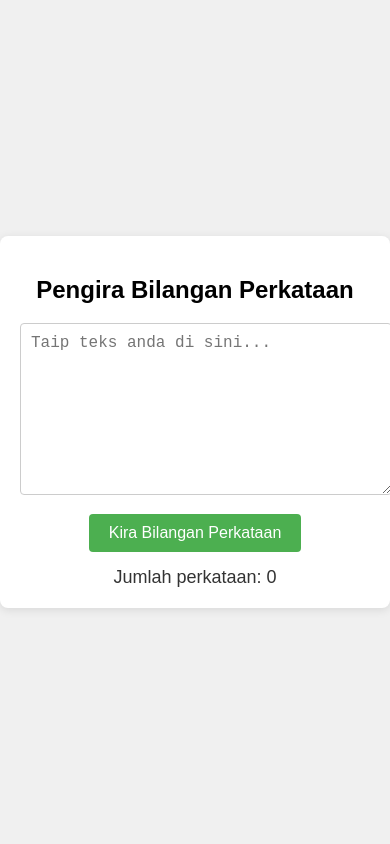
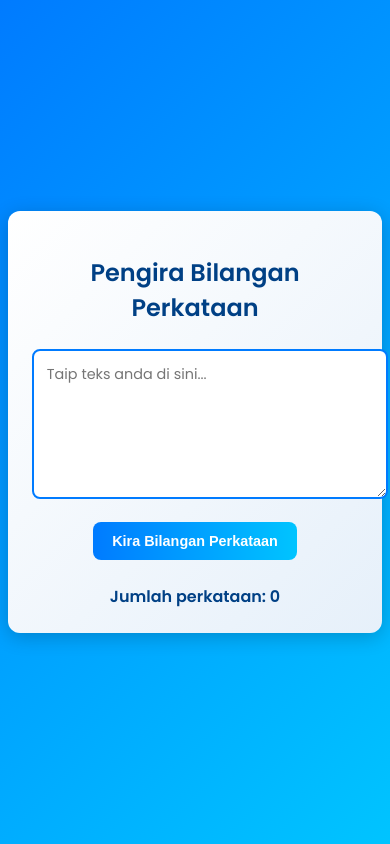
Before and after one commit to Aqiliman2010/Web-zul, a plain HTML site: page index.html in a window 390 px wide. Drawn offline with Linux system fonts and the light colour scheme.

Commit message:
Update index.html

```diff
--- a/index.html
+++ b/index.html
@@ -4,51 +4,97 @@
     <meta charset="UTF-8">
     <meta name="viewport" content="width=device-width, initial-scale=1.0">
     <title>Pengira Bilangan Perkataan</title>
+    <link href="https://fonts.googleapis.com/css2?family=Poppins:wght@400;600&display=swap" rel="stylesheet">
     <style>
         body {
-            font-family: Arial, sans-serif;
+            font-family: 'Poppins', Arial, sans-serif;
             display: flex;
             justify-content: center;
             align-items: center;
-            height: 100vh;
+            min-height: 100vh;
             margin: 0;
-            background-color: #f0f0f0;
+            background: linear-gradient(135deg, #007BFF, #00C4FF);
+            overflow-x: hidden;
         }
         .container {
-            background-color: white;
-            padding: 20px;
-            border-radius: 8px;
-            box-shadow: 0 2px 10px rgba(0, 0, 0, 0.1);
+            background: linear-gradient(135deg, #ffffff, #e6f0fa);
+            padding: 2rem;
+            border-radius: 12px;
+            box-shadow: 0 4px 20px rgba(0, 0, 0, 0.2);
             text-align: center;
-            width: 100%;
-            max-width: 500px;
+            width: 90%;
+            max-width: 600px;
+            margin: 1rem;
+        }
+        h2 {
+            color: #004085;
+            font-weight: 600;
+            margin-bottom: 1.5rem;
+            font-size: 1.8rem;
         }
         textarea {
             width: 100%;
             height: 150px;
-            padding: 10px;
-            margin-bottom: 15px;
-            border: 1px solid #ccc;
-            border-radius: 4px;
+            padding: 0.8rem;
+            margin-bottom: 1rem;
+            border: 2px solid #007BFF;
+            border-radius: 8px;
             resize: vertical;
-            font-size: 16px;
+            font-size: 1rem;
+            font-family: 'Poppins', sans-serif;
+            transition: border-color 0.3s ease;
+        }
+        textarea:focus {
+            outline: none;
+            border-color: #00C4FF;
+            box-shadow: 0 0 8px rgba(0, 123, 255, 0.3);
         }
         button {
-            padding: 10px 20px;
-            background-color: #4CAF50;
+            padding: 0.8rem 1.5rem;
+            background: linear-gradient(90deg, #007BFF, #00C4FF);
             color: white;
             border: none;
-            border-radius: 4px;
+            border-radius: 8px;
             cursor: pointer;
-            font-size: 16px;
+            font-size: 1rem;
+            font-weight: 600;
+            transition: transform 0.2s ease, box-shadow 0.2s ease;
         }
         button:hover {
-            background-color: #45a049;
+            transform: translateY(-2px);
+            box-shadow: 0 4px 10px rgba(0, 123, 255, 0.4);
         }
         #keputusan {
-            margin-top: 15px;
-            font-size: 18px;
-            color: #333;
+            margin-top: 1.5rem;
+            font-size: 1.2rem;
+            color: #004085;
+            font-weight: 600;
+            opacity: 0;
+            animation: fadeIn 0.5s forwards;
+        }
+        @keyframes fadeIn {
+            to { opacity: 1; }
+        }
+        /* Responsif untuk mudah alih */
+        @media (max-width: 600px) {
+            .container {
+                padding: 1.5rem;
+                margin: 0.5rem;
+            }
+            h2 {
+                font-size: 1.5rem;
+            }
+            textarea {
+                font-size: 0.9rem;
+                height: 120px;
+            }
+            button {
+                font-size: 0.9rem;
+                padding: 0.7rem 1.2rem;
+            }
+            #keputusan {
+                font-size: 1rem;
+            }
         }
     </style>
 </head>
@@ -63,15 +109,18 @@
     <script>
         function kiraPerkataan() {
             const teks = document.getElementById('inputTeks').value;
+            console.log('Teks input:', teks); // Log untuk debug
             if (!teks.trim()) {
                 document.getElementById('keputusan').textContent = `Jumlah perkataan: 0`;
+                console.log('Teks kosong, keputusan: 0');
                 return;
             }
 
-            // Senarai perkataan gabungan dan kata ganda (contoh terhad)
+            // Senarai perkataan gabungan, kata ganda, dan kata nama khas
             const perkataanGabungan = [
                 'orang ramai', 'kereta api', 'kamera video', 'bunga api', 'mata hari',
-                'kuala lumpur', 'pulau pinang', 'dewan bahasa', 'taman bunga'
+                'kuala lumpur', 'pulau pinang', 'dewan bahasa', 'taman bunga',
+                'sekolah menengah kebangsaan amirul ihsan'
             ];
             const kataGanda = [
                 'bunga-bunga', 'lalu-lalang', 'sayur-sayuran', 'kupu-kupu', 'rama-rama'
@@ -79,6 +128,7 @@
 
             // Pisahkan teks kepada perkataan
             let perkataan = teks.trim().split(/\s+/).filter(kata => kata.length > 0);
+            console.log('Senarai perkataan awal:', perkataan); // Log untuk debug
 
             // Fungsi untuk semak sama ada frasa adalah perkataan gabungan
             function adalahPerkataanGabungan(frasa) {
@@ -90,28 +140,65 @@
                 return kataGanda.includes(kata.toLowerCase());
             }
 
-            // Gabungkan perkataan gabungan
+            // Fungsi untuk mengenal pasti kata nama khas
+            function cubaKenalPastiKataNamaKhas(perkataan, startIndex) {
+                // Cuba frasa sehingga 5 perkataan
+                for (let len = 5; len >= 2; len--) {
+                    if (startIndex + len <= perkataan.length) {
+                        const frasa = perkataan.slice(startIndex, startIndex + len).join(' ');
+                        if (adalahPerkataanGabungan(frasa.toLowerCase())) {
+                            return { frasa: frasa, panjang: len };
+                        }
+                    }
+                }
+                // Semak jika frasa mungkin kata nama khas berdasarkan huruf besar
+                let frasa = '';
+                let i = startIndex;
+                let bilanganKata = 0;
+                while (i < perkataan.length && /^[A-Z]/.test(perkataan[i])) {
+                    frasa += (frasa ? ' ' : '') + perkataan[i];
+                    bilanganKata++;
+                    i++;
+                }
+                if (bilanganKata > 1) {
+                    return { frasa: frasa, panjang: bilanganKata };
+                }
+                return { frasa: '', panjang: 0 };
+            }
+
+            // Gabungkan perkataan gabungan dan kata nama khas
             let senaraiPerkataan = [];
             let i = 0;
             while (i < perkataan.length) {
-                // Semak jika dua perkataan seterusnya adalah perkataan gabungan
+                // Semak kata nama khas atau perkataan gabungan
+                const namaKhas = cubaKenalPastiKataNamaKhas(perkataan, i);
+                if (namaKhas.frasa && namaKhas.panjang > 1) {
+                    senaraiPerkataan.push(namaKhas.frasa);
+                    i += namaKhas.panjang;
+                    continue;
+                }
+
+                // Semak untuk frasa dua perkataan
                 if (i + 1 < perkataan.length) {
-                    const frasa = `${perkataan[i]} ${perkataan[i + 1]}`;
-                    if (adalahPerkataanGabungan(frasa)) {
-                        senaraiPerkataan.push(frasa);
-                        i += 2; // Langkau dua perkataan
+                    const frasaDua = `${perkataan[i]} ${perkataan[i + 1]}`;
+                    if (adalahPerkataanGabungan(frasaDua.toLowerCase())) {
+                        senaraiPerkataan.push(frasaDua);
+                        i += 2;
                         continue;
                     }
                 }
-                // Semak jika perkataan adalah kata ganda atau perkataan biasa
+
+                // Semak jika perkataan adalah kata ganda
                 if (adalahKataGanda(perkataan[i])) {
                     senaraiPerkataan.push(perkataan[i]);
                 } else {
+                    // Perkataan tunggal atau kata tugas
                     senaraiPerkataan.push(perkataan[i]);
                 }
                 i++;
             }
 
+            console.log('Senarai perkataan akhir:', senaraiPerkataan); // Log untuk debug
             const bilanganPerkataan = senaraiPerkataan.length;
             document.getElementById('keputusan').textContent = `Jumlah perkataan: ${bilanganPerkataan}`;
         }
```
